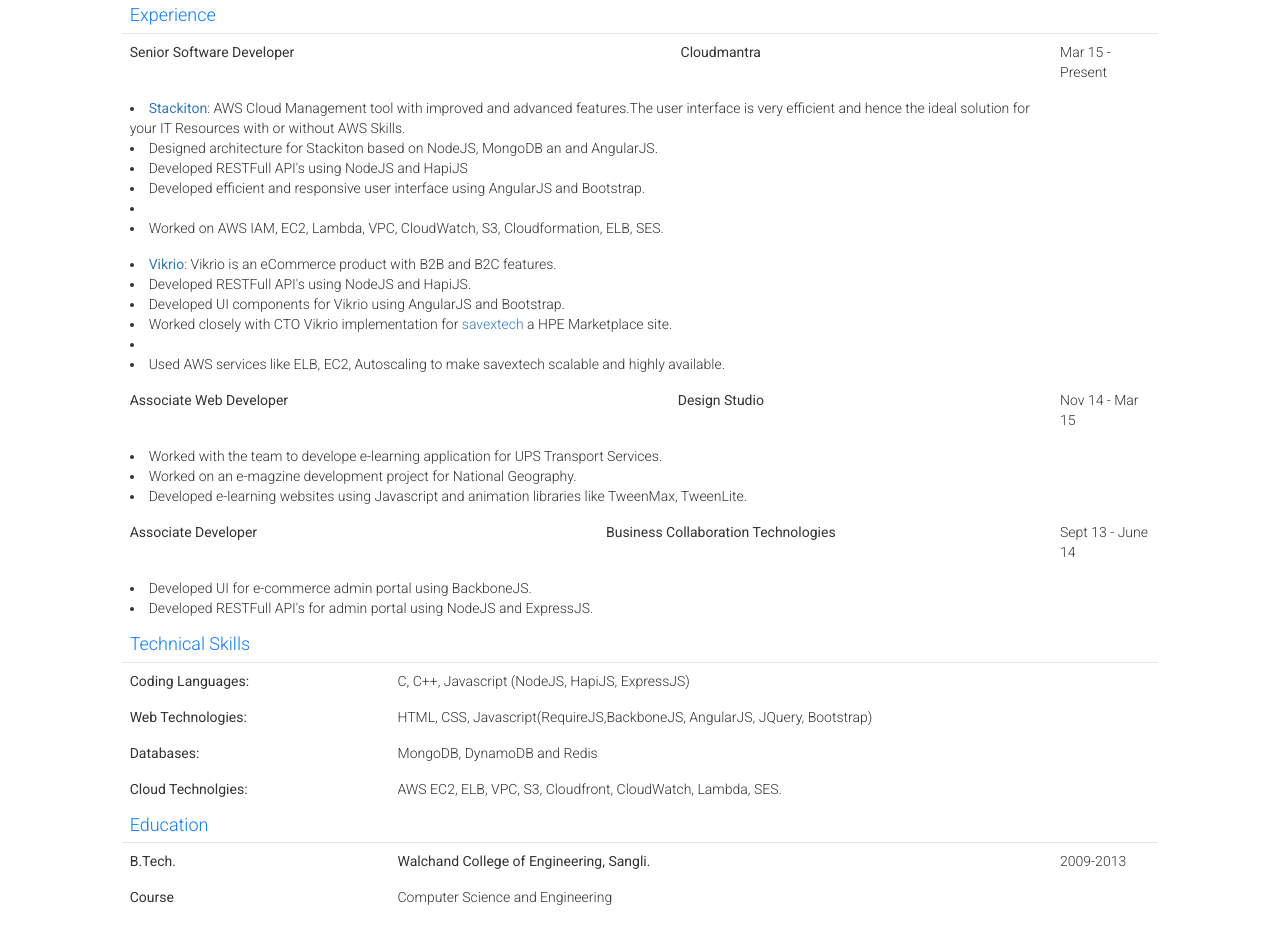
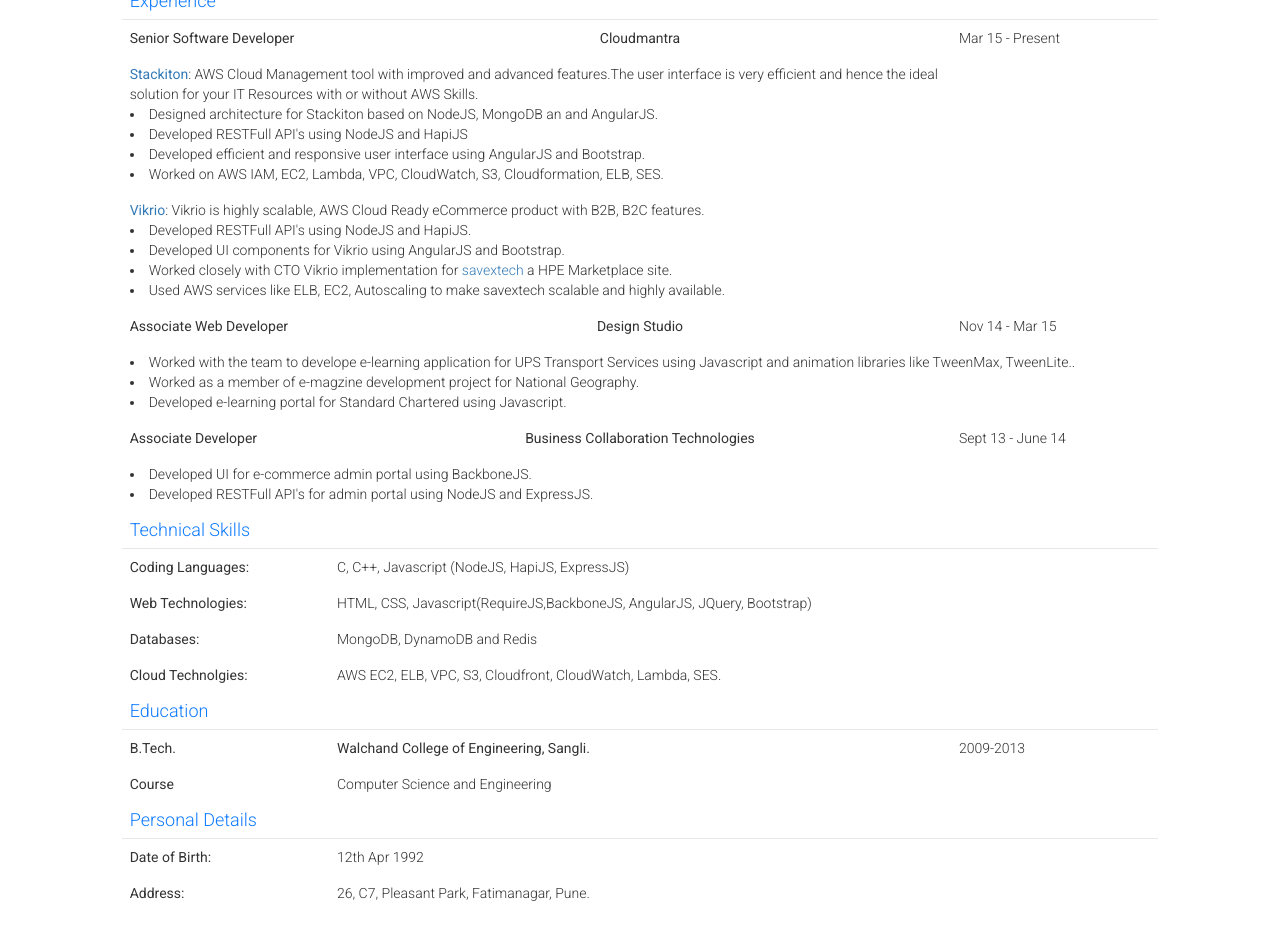
Before and after one commit to rajkumar-surnar/rajkumar-surnar.github.io, a plain HTML site: page index.html in a window 1280 px wide. Shown: the part 120-1055 px from the top of the page. Drawn offline with nearby package versions, Linux system fonts and the light colour scheme.

Commit message:
Removed empty li

```diff
--- a/assets/css/main.css
+++ b/assets/css/main.css
@@ -5,6 +5,14 @@ body {
 
 .table>tbody>tr>td, .table>tbody>tr>th, .table>tfoot>tr>td, .table>tfoot>tr>th, .table>thead>tr>td, .table>thead>tr>th{
     border: 0;
+}
+
+.table>tbody>tr>td:nth-child(3), .table>tbody>tr>th:nth-child(3),.table>tbody>tr>td:nth-child(1), .table>tbody>tr>th:nth-child(1){
+    width: 20%;
+}
+
+.table>tbody>tr>td:nth-child(2), .table>tbody>tr>th:nth-child(2){
+    width: 60%;
 }
 
 #content{
--- a/index.html
+++ b/index.html
@@ -4,7 +4,7 @@
 	<meta http-equiv="X-UA-Compatible" content="IE=edge,chrome=1">
 	<title>Rajkumar Surnar | MEAN Stack Developer</title>
 	<link rel="stylesheet" href="https://maxcdn.bootstrapcdn.com/bootstrap/3.3.7/css/bootstrap.min.css">
-<link href="https://fonts.googleapis.com/css?family=Roboto:300,400" rel="stylesheet">
+	<link href="https://fonts.googleapis.com/css?family=Roboto:300,400" rel="stylesheet">
 	<link rel="stylesheet" type="text/css" href="assets/css/main.css">
 </head>
 <body>
@@ -33,21 +33,19 @@
 							</tr>
 							<tr>
 								<td colspan="2">
-									<li><strong><a href="http://www.stackiton.cloud" target="_blank">Stackiton</a></strong>: AWS Cloud Management tool with improved and advanced features.The user interface is very efficient and hence the ideal solution for your IT Resources with or without AWS Skills.</li>
+									<strong><a href="http://www.stackiton.cloud" target="_blank">Stackiton</a></strong>: AWS Cloud Management tool with improved and advanced features.The user interface is very efficient and hence the ideal solution for your IT Resources with or without AWS Skills.
 									<li>Designed architecture for Stackiton based on NodeJS, MongoDB an and AngularJS.</li>
 									<li>Developed RESTFull API's using NodeJS and HapiJS</li>
 									<li>Developed efficient and responsive user interface using AngularJS and Bootstrap.</li>
-									<li></li>
 									<li>Worked on AWS IAM, EC2, Lambda, VPC, CloudWatch, S3, Cloudformation, ELB, SES.</li>
 								</td>
 							</tr>
 							<tr>
 								<td colspan="3">
-									<li><strong><a href="http://www.vikrio.com" target="_blank">Vikrio</a></strong>: Vikrio is an eCommerce product with B2B and B2C features.</li>
+									<strong><a href="http://www.vikrio.com" target="_blank">Vikrio</a></strong>: Vikrio is highly scalable, AWS Cloud Ready eCommerce product with B2B, B2C features.
 									<li>Developed RESTFull API's using NodeJS and HapiJS.</li>
 									<li>Developed UI components for Vikrio using AngularJS and Bootstrap.</li>
-									<li>Worked closely with CTO Vikrio implementation for <a href="http://www.vikrio.com" target="_blank">savextech</a> a HPE Marketplace site.</li>
-									<li></li>
+									<li>Worked closely with CTO Vikrio implementation for <a href="https://www.savextech.in" target="_blank">savextech</a> a HPE Marketplace site.</li>
 									<li>Used AWS services like ELB, EC2, Autoscaling to make savextech scalable and highly available.</li>
 								</td>
 							</tr>
@@ -58,9 +56,9 @@
 							</tr>
 							<tr>
 								<td colspan="3">
-									<li>Worked with the team to develope e-learning application for UPS Transport Services.</li>
-									<li>Worked on an e-magzine development project for National Geography.</li>
-									<li>Developed e-learning websites using Javascript and animation libraries like TweenMax, TweenLite.</li>
+									<li>Worked with the team to develope e-learning application for UPS Transport Services using Javascript and animation libraries like TweenMax, TweenLite..</li>
+									<li>Worked as a member of e-magzine development project for National Geography.</li>
+									<li>Developed e-learning portal for Standard Chartered using Javascript.</li>
 								</td>
 							</tr>
 							<tr>
@@ -109,12 +107,24 @@
 								<td><strong>Course</strong></td>
 								<td>Computer Science and Engineering</td>
 							</tr>
+							<tr class="border-bottom section-title">
+								<td colspan="3" class="borderTop backColor">
+									<h4>Personal Details</h4>
+								</td>
+							</tr>
+							<tr>
+								<td><strong>Date of Birth:</strong></td>
+								<td>12th Apr 1992</td>
+							</tr>
+							<tr>
+								<td><strong>Address:</strong></td>
+								<td>26, C7, Pleasant Park, Fatimanagar, Pune.</td>
+							</tr>
 						</tbody>
 					</table>
 				</div>
 			</div>
 		</div>
 	</div>
-	<!-- <script src="https://maxcdn.bootstrapcdn.com/bootstrap/3.3.7/js/bootstrap.min.js"></script> -->
 </body>
 </html>
```
